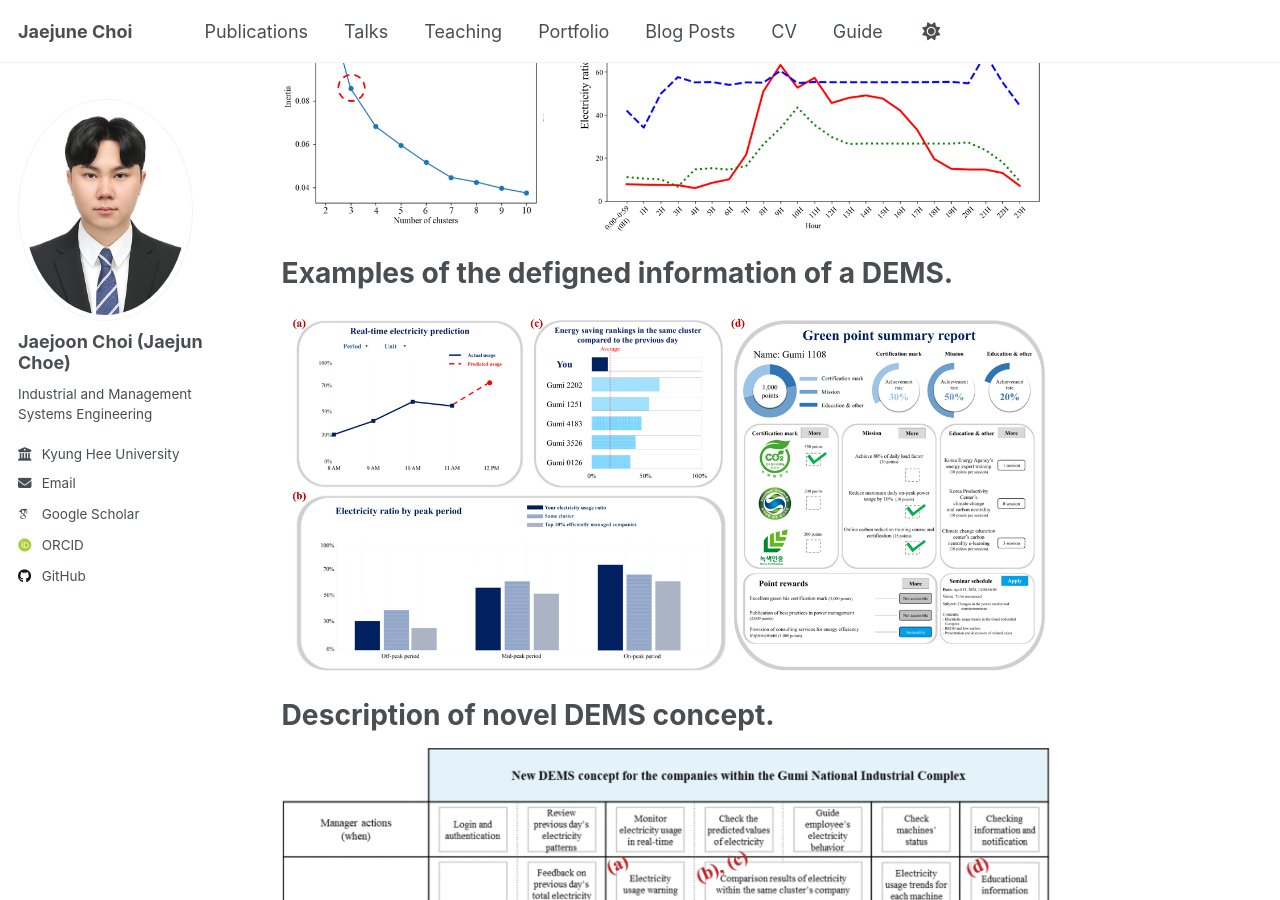
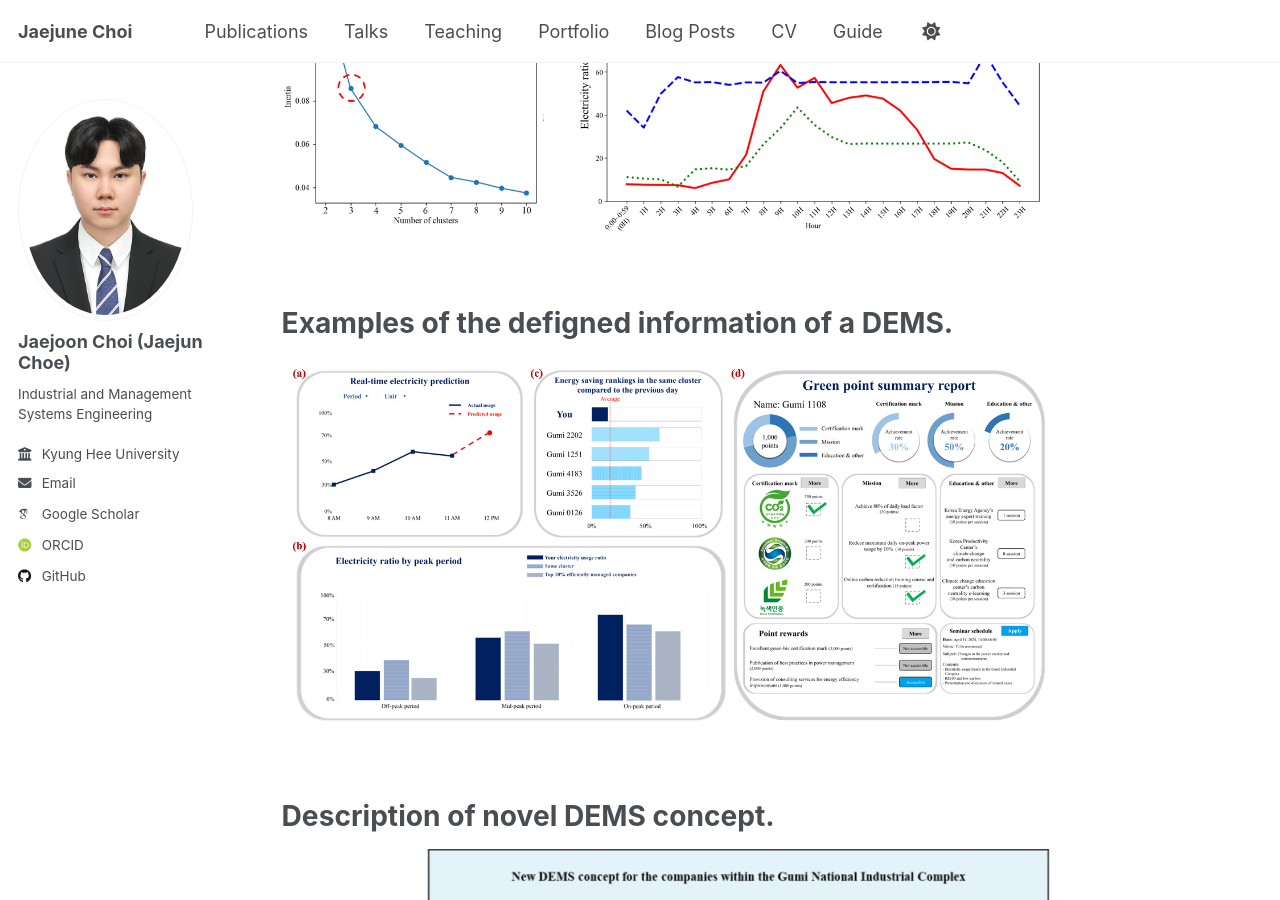
Before and after one commit to jaejunchoe/jaejunchoe.github.io, a Jekyll site: the page built from _publications/2025-01-02-paper-1.md, in a window 1280 px wide and 900 px high, scrolled down 750 px. Built offline with Jekyll 4.4.1, drawn with Linux system fonts in a browser that asks for light colours; some web fonts are replaced.

Commit message:
initial commit

```diff
--- a/_publications/2025-01-02-paper-1.md
+++ b/_publications/2025-01-02-paper-1.md
@@ -3,7 +3,7 @@ title: "Designing a data-driven energy management service: A case study of South
 collection: publications
 category: manuscripts
 permalink: /publication/2025-01-02-paper-1'
-excerpt: 'Energy management, Service concept, Information design, Case study, Data-driven, National industrial complex'
+excerpt: '`Energy management, Service concept, Information design, Case study, Data-driven, National industrial complex`'
 date: 2025-01-02
 venue: 'IEEE Access'
 # slidesurl: 'http://academicpages.github.io/files/slides1.pdf'
@@ -21,10 +21,12 @@ Big data plays a crucial role in energy management services by providing valuabl
 # Results of DTW clustering.
 <img src='/images/논문1/f1.png'>
 
+<br/>
 
 # Examples of the defigned information of a DEMS.
 <img src='/images/논문1/f2.png'>
 
+<br/>
 
 # Description of novel DEMS concept.
 <img src='/images/논문1/f3.png'>
```
